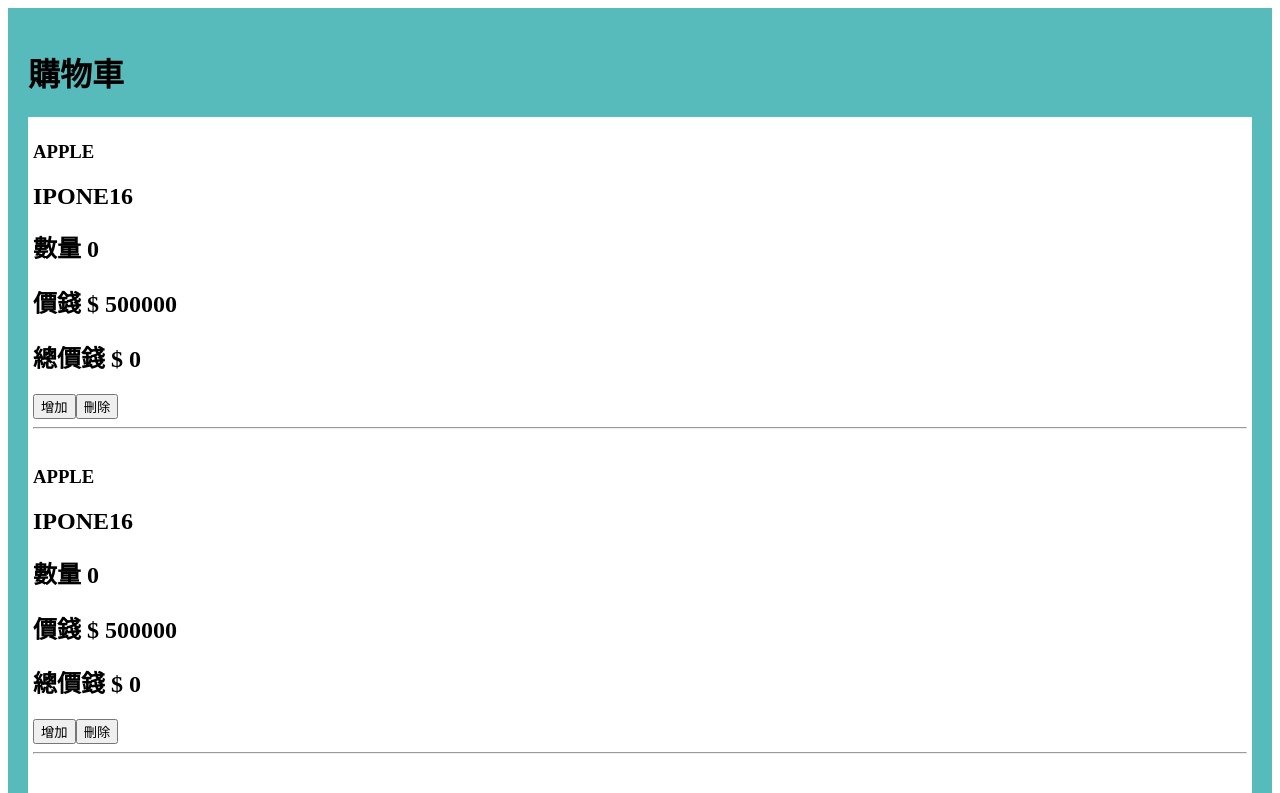
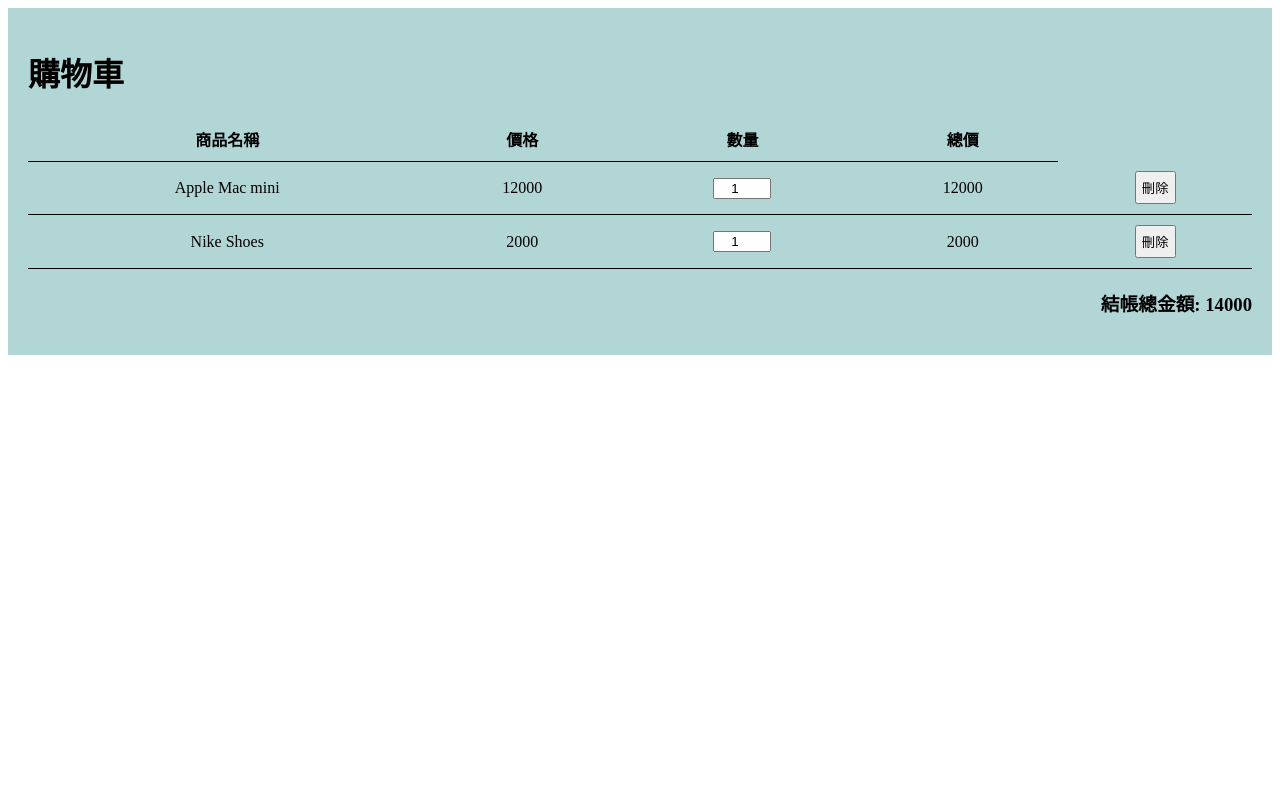
Before and after one commit to Z-Yun324/HelloVue3, a Vue app: page / in a window 1280 px wide. Shown: the top 793 px of the page. Built offline with nearby package versions, Linux system fonts and the light colour scheme.

Commit message:
Feat: 購物車基本功能

```diff
--- a/index.html
+++ b/index.html
@@ -6,7 +6,7 @@
     <title>Vite App</title>
   </head>
   <body>
-    <div id="car"></div>
+    <div id="app"></div>
     <script type="module" src="/src/main.ts"></script>
   </body>
 </html>
--- a/src/App.vue
+++ b/src/App.vue
@@ -1,24 +1,23 @@
 <template>
-  <div class="car">
+  <div class="app">
     <h1>購物車</h1>
-    <Commodity />
-    <Commodity />
-    <Commodity />
+    <Cart />
   </div>
 </template>
 
 <script lang="ts">
+import Cart from "./components/Cart.vue";
 import Commodity from "./components/Commodity.vue";
 
 export default {
   name: "App",
-  components: { Commodity },
+  components: { Commodity, Cart },
 };
 </script>
 
 <style>
-.car {
-  background-color: rgb(87, 187, 187);
+.app {
+  background-color: rgb(178, 214, 214);
   padding: 20px;
 }
 </style>
--- /dev/null
+++ b/src/components/Cart.vue
@@ -0,0 +1,106 @@
+<!--HTML-->
+<template>
+  <div class="cart">
+    <table v-if="cart.length > 0">
+      <thead>
+        <tr>
+          <th>商品名稱</th>
+          <th>價格</th>
+          <th>數量</th>
+          <th>總價</th>
+        </tr>
+      </thead>
+      <tbody>
+        <tr v-for="item in cart" :key="item.id">
+          <td>{{ item.name }}</td>
+          <td>{{ item.price }}</td>
+          <td>
+            <!-- <button @click="decreaseQuantity(item)">-</button> -->
+            <input
+              type="number"
+              v-model="item.quantity"
+              @input="updateTotalPrice(item)"
+              min="1"
+            />
+            <!-- <button @click="increaseQuantity(item)">+</button> -->
+          </td>
+          <td>{{ item.totalPrice }}</td>
+          <td><button @click="removeItem(item.id)">刪除</button></td>
+        </tr>
+      </tbody>
+    </table>
+    <div class="summary">
+      <h3>結帳總金額: {{ totalAmount }}</h3>
+    </div>
+  </div>
+</template>
+
+<!--JS/TS-->
+
+<script lang="ts" setup name="cart">
+import { computed, reactive } from "vue";
+//data
+let cart = reactive([
+  {
+    id: 1,
+    name: "Apple Mac mini",
+    price: 12000,
+    quantity: 1,
+    totalPrice: 12000,
+  },
+  {
+    id: 2,
+    name: "Nike Shoes",
+    price: 2000,
+    quantity: 1,
+    totalPrice: 2000,
+  },
+]);
+cart.forEach((item) => {
+  item.totalPrice = item.price * item.quantity;
+});
+const totalAmount = computed(() =>
+  cart.reduce((total, item) => total + item.totalPrice, 0)
+);
+//function
+
+function updateTotalPrice(item: {
+  price: number;
+  quantity: number;
+  totalPrice: number;
+}) {
+  item.totalPrice = item.price * item.quantity;
+}
+
+function removeItem(id: number) {
+  cart.splice(
+    cart.findIndex((item) => item.id === id),
+    1
+  );
+}
+</script>
+
+<!--樣式-->
+<style scoped>
+table {
+  width: 100%;
+  border-collapse: collapse;
+}
+th,
+td {
+  border-bottom: 1px solid black;
+  padding: 10px;
+  text-align: center;
+}
+.summary {
+  margin-top: 20px;
+  text-align: right;
+}
+button {
+  padding: 5px;
+}
+input[type="number"] {
+  width: 50px;
+  text-align: center;
+}
+</style>
--- a/src/main.ts
+++ b/src/main.ts
@@ -1,4 +1,4 @@
 import { createApp } from "vue";
 import App from "./App.vue";
 
-createApp(App).mount("#car");
+createApp(App).mount("#app");
```
